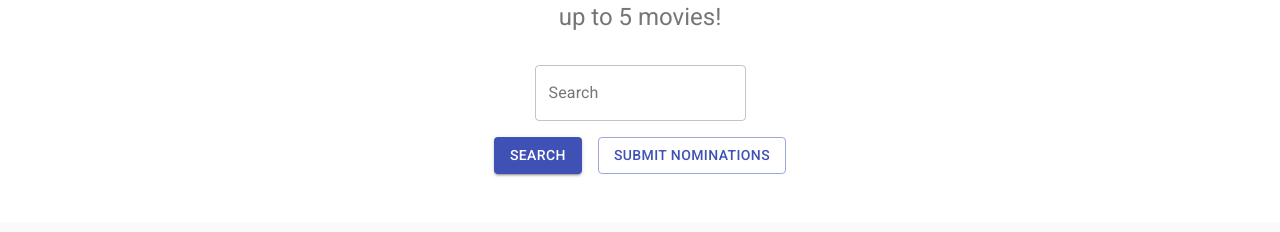
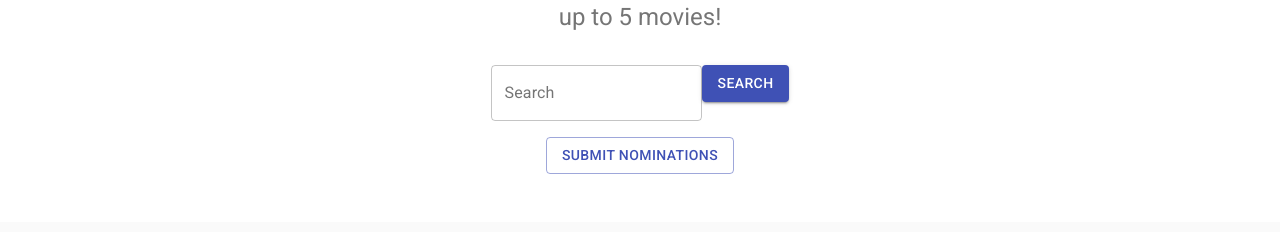
Before and after one commit to adamkeyser45/movie-nominator, a React (Create React App) app: page / in a window 1280 px wide. Shown: the part 284-516 px from the top of the page. Built offline with nearby package versions, Linux system fonts and the light colour scheme.

Commit message:
search button and search field connected

```diff
--- a/src/components/Main/index.js
+++ b/src/components/Main/index.js
@@ -1,4 +1,4 @@
-import React from 'react';
+import React, { useState } from 'react';
 import AppBar from '@material-ui/core/AppBar';
 import Button from '@material-ui/core/Button';
 import Card from '@material-ui/core/Card';
@@ -65,12 +65,23 @@ const useStyles = makeStyles((theme) => ({
 
 const cards = [1];
 
-function searchForMovies() {
 
-}
 
 export default function Album() {
-  const classes = useStyles();
+    const classes = useStyles();
+
+    const [formState, setFormState] = useState({ searchQuery: '' });
+
+    const { searchQuery } = formState;
+
+    function handleChange(e) {
+        setFormState({...formState, searchQuery: e.target.value })
+    }
+
+    function searchForMovies(e) {
+        e.preventDefault();
+        console.log(formState);
+    }
 
   return (
     <React.Fragment>
@@ -97,15 +108,19 @@ export default function Album() {
             <div className={classes.heroButtons}>
               <Grid container spacing={2} justify="center">
                 <Grid item xs={12}>
-                    <form className={classes.root} noValidate autoComplete="off">
-                        <TextField id="outlined-basic" label="Search" variant="outlined" />
+                    <form className={classes.root} noValidate autoComplete="off" onSubmit={searchForMovies}>
+                        <TextField id="outlined-basic" label="Search" variant="outlined"
+                            name="searchQuery" defaultValue={searchQuery} onChange={handleChange}/>
+                        <Button variant="contained" color="primary" type="submit">
+                            Search
+                        </Button>
                     </form>
                 </Grid>
-                <Grid item>
-                  <Button variant="contained" color="primary">
+                {/* <Grid item>
+                  <Button variant="contained" color="primary" type="submit">
                     Search
                   </Button>
-                </Grid>
+                </Grid> */}
                 <Grid item>
                   <Button variant="outlined" color="primary">
                     Submit Nominations
```
